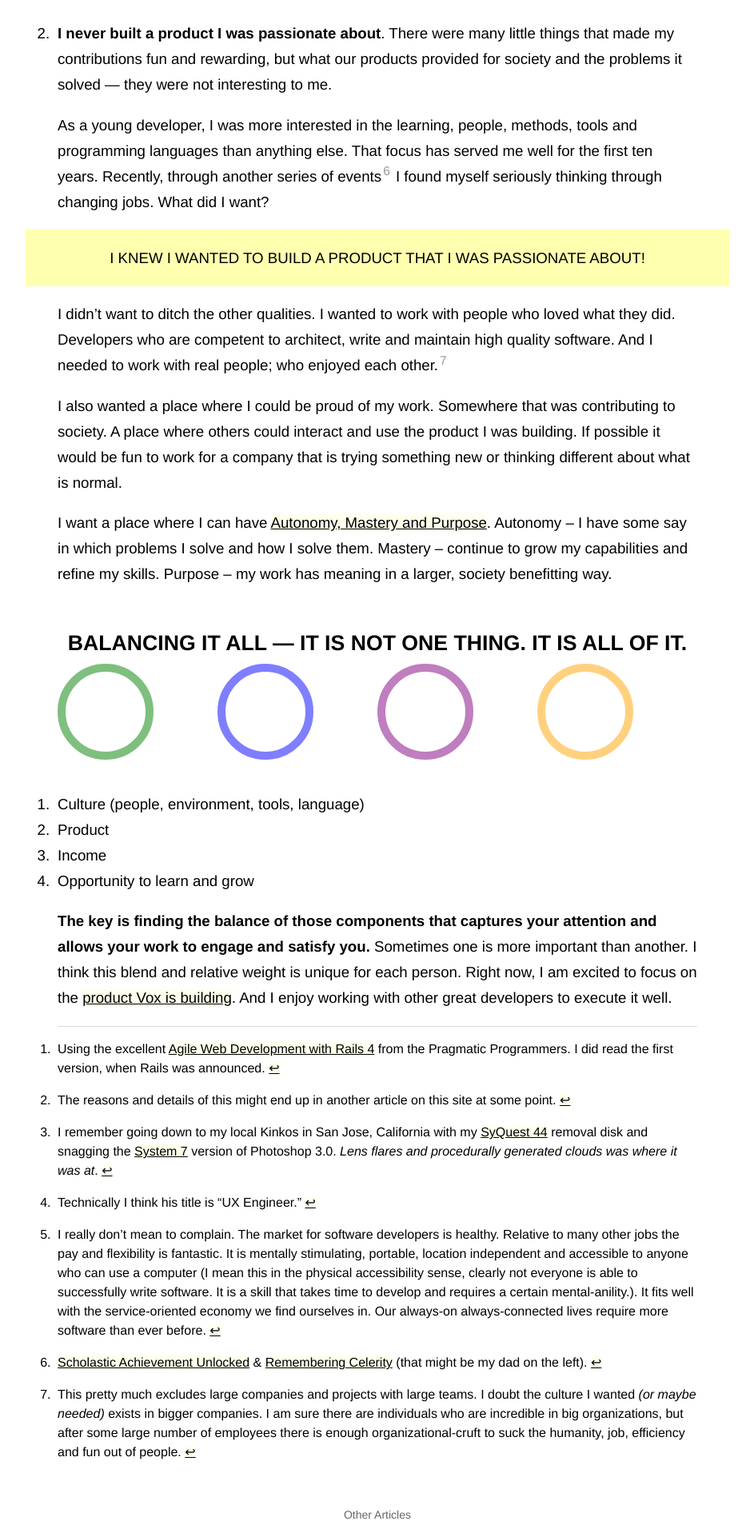
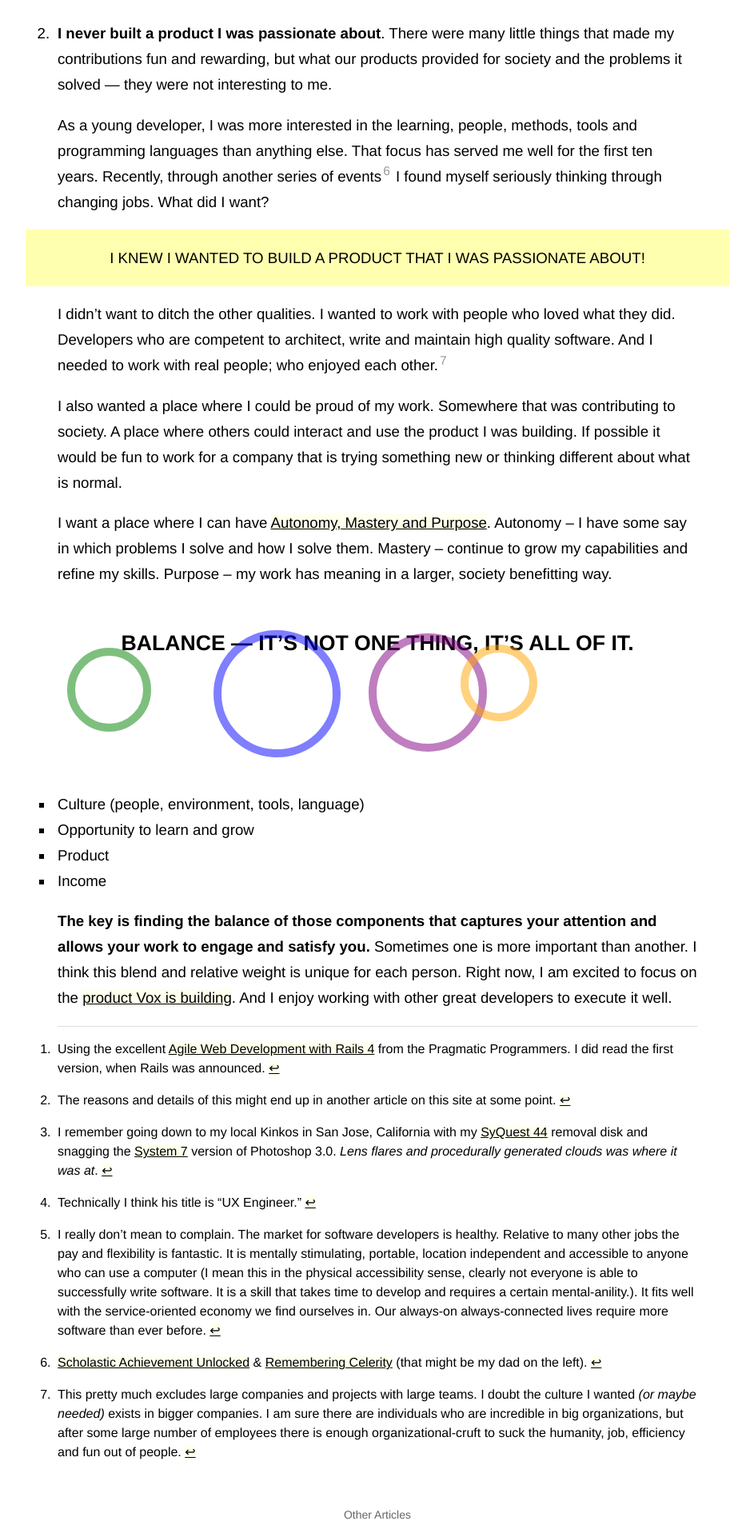
Before and after one commit to banderson623/banderson623.github.com, a Jekyll site: the page built from _posts/2013-08-15-Does-The-Product-Matter.md, in a window 1280 px wide. Shown: the part 2582-4489 px from the top of the page at 80% size, without its empty margins (168-1111 px from the left). Built offline with Jekyll 4.4.1, drawn with Linux system fonts in a browser that asks for light colours.

Commit message:
wording and style tweak

```diff
--- a/_posts/2013-08-15-Does-The-Product-Matter.md
+++ b/_posts/2013-08-15-Does-The-Product-Matter.md
@@ -71,7 +71,7 @@
 
 I want a place where I can have [Autonomy, Mastery and Purpose](articles/2013/05/24/motivation/#on_motivation). Autonomy – I have some say in which problems I solve and how I solve them. Mastery – continue to grow my capabilities and refine my skills. Purpose – my work has meaning in a larger, society benefitting way.
 
-## Balancing it All &mdash; It is not one thing. It is all of it.
+## Balance &mdash; It's not one thing, It's all of it.
 
 <div id="balanced">
   <div id="circle1" class="circle">&nbsp;</div>
--- a/css/articles/product.css
+++ b/css/articles/product.css
@@ -1,7 +1,6 @@
 #balanced {
   height:150px;
   width:100%;
-/*  border:1px solid red;*/
   margin:10px auto;
   position:relative;
 }
@@ -18,14 +17,13 @@
 }
 
 #circle1 {
-  left:0px;
+  left:10%;
   top:0px;
   color:green;
   border-color:green;
 }
 
 #circle2 {
-  left:200px;
   left:25%;
   top:0;
   color:blue;
@@ -33,28 +31,17 @@
 }
 
 #circle3 {
-  left:250px;
   left:50%;
-  top:100px;
   top:0px;
   color:purple;
   border-color:purple;
 }
 
 #circle4 {
-  left:200px;
-  left:75%;
-  top:150px;
-
+  left:65%;
   top:0;
   color:orange;
   border-color:orange;
-}
-
-#balanced .circle p {
-  padding:0;
-  line-height:10px;
-  font-size:50pt;
 }
 
 #test-tube {
--- a/javascripts/articles/product.js
+++ b/javascripts/articles/product.js
@@ -36,6 +36,13 @@
       "width": heightWidth
     },duration, 'ease-in-out');
   }
+
+  placeWigglesRandomly = function(){
+    $('#balanced .circle').each(function(i,el){
+      wiggling(el,0)
+    })
+  }
+  placeWigglesRandomly();
 
   var bubble = function(element,duration){
     // Time the bubbles differently
```
Also changed, not shown: other parts of _posts/2013-08-15-Does-The-Product-Matter.md (+4 -4 lines).
